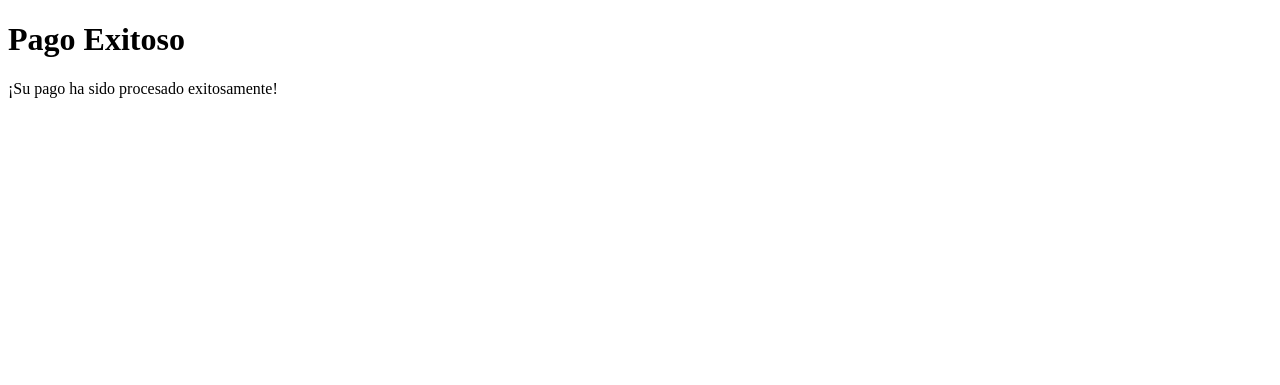
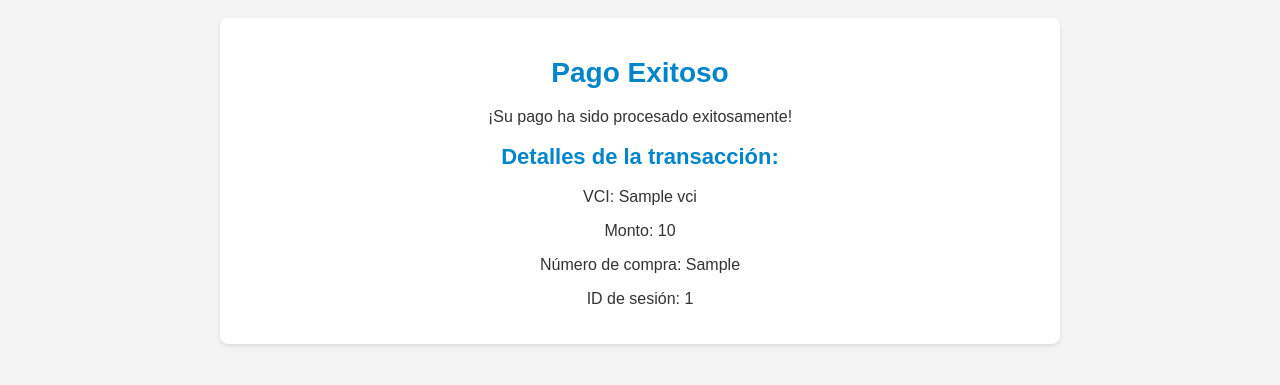
Before and after one commit to felipevega-dev/Flask-Swagger-Api, a Flask app: template ms-transbank/src/templates/pago_exitoso.html in a window 1280 px wide. Shown: the top 385 px of the page. Run offline with Flask 3, Linux system fonts and the light colour scheme; the template is opened without the code that fills it: most values are stand-ins (such as "Sample title", 1, 10 or a date in 2020).

Commit message:
TRANSBANK FUNCIONAL

```diff
--- a/ms-transbank/src/app.py
+++ b/ms-transbank/src/app.py
@@ -26,28 +26,57 @@ def crear_transaccion():
     amount = request.form.get('amount')
     return_url = request.form.get('return_url')
 
-    tx = Transaction(WebpayOptions(IntegrationCommerceCodes.WEBPAY_PLUS, IntegrationApiKeys.WEBPAY, IntegrationType.TEST))
+    options = WebpayOptions(IntegrationCommerceCodes.WEBPAY_PLUS, IntegrationApiKeys.WEBPAY, IntegrationType.TEST)
+    tx = Transaction(options)
     resp = tx.create(buy_order, session_id, amount, return_url)
 
     print(resp)
-    redirect_url = resp['url'] + '?token_ws=' + resp['token']
-    return redirect(redirect_url)
 
-@app.route('/formulario_pago', methods=['GET'])
+    if resp['token']:
+        redirect_url = resp['url'] + '?token_ws=' + resp['token']
+        return redirect(redirect_url)
+    else:
+        # Ocurrió un error al crear la transacción, mostrar mensaje de error
+        return render_template('pago_error.html', error_message='Error al crear la transacción')
+
+@app.route('/formulario_pago', methods=['GET', 'POST'])
 def formulario_pago():
-    return render_template('formulario_pago.html')
+    if request.method == 'POST':
+        return redirect(url_for('crear_transaccion'))
+    else:
+        return render_template('formulario_pago.html')
 
-@app.route('/confirmar_pago', methods=['POST'])
+@app.route('/confirmar_pago', methods=['POST', 'GET'])
 def confirmar_pago():
-    token = request.form.get('token_ws')
+    if request.method == 'GET':
+        token = request.args.get('token_ws')
+    elif request.method == 'POST':
+        token = request.form.get('token_ws')
+    else:
+        # Método no permitido, devuelve una respuesta adecuada
+        return 'Method Not Allowed', 405
 
     tx = Transaction(WebpayOptions(IntegrationCommerceCodes.WEBPAY_PLUS, IntegrationApiKeys.WEBPAY, IntegrationType.TEST))
     resp = tx.commit(token)
 
-    if resp['status'] == 'AUTHORIZED':
-        return render_template('pago_exitoso.html')
+    if resp['response_code'] == 0 and resp['status'] == 'AUTHORIZED':
+        # La transacción fue aprobada, muestra el comprobante o página de éxito al usuario
+        vci = resp['vci']
+        amount = resp['amount']
+        buy_order = resp['buy_order']
+        session_id = resp['session_id']
+        card_detail = resp['card_detail']
+        accounting_date = resp['accounting_date']
+        transaction_date = resp['transaction_date']
+        authorization_code = resp['authorization_code']
+        payment_type_code = resp['payment_type_code']
+        installments_number = resp['installments_number']
+
+        return render_template('pago_exitoso.html', vci=vci, amount=amount, buy_order=buy_order, session_id=session_id, card_detail=card_detail, accounting_date=accounting_date, transaction_date=transaction_date, authorization_code=authorization_code, payment_type_code=payment_type_code, installments_number=installments_number)
     else:
+        # La transacción no fue aprobada, muestra una página de error al usuario
         return render_template('pago_error.html')
+
 
 if __name__ == '__main__':
     app.run(port = 4002, debug=True)
--- /dev/null
+++ b/ms-transbank/src/static/style.css
@@ -0,0 +1,37 @@
+/* Estilos generales */
+body {
+    font-family: Arial, sans-serif;
+    background-color: #f4f4f4;
+    color: #333;
+    margin: 0;
+    padding: 0;
+}
+
+.container {
+    max-width: 800px;
+    margin: 0 auto;
+    padding: 20px;
+    background-color: #fff;
+    border-radius: 8px;
+    box-shadow: 0 2px 4px rgba(0, 0, 0, 0.1);
+    text-align: center;
+}
+
+h1, h2 {
+    color: #0085ca;
+}
+
+/* Estilos específicos para la plantilla pago_exitoso.html */
+h1 {
+    font-size: 28px;
+}
+
+h2 {
+    font-size: 22px;
+}
+
+p {
+    font-size: 16px;
+}
+
+/* Personaliza los estilos según tus preferencias */
--- a/ms-transbank/src/templates/formulario_pago.html
+++ b/ms-transbank/src/templates/formulario_pago.html
@@ -5,8 +5,8 @@
 </head>
 <body>
     <form action="{{ url_for('crear_transaccion') }}" method="POST">
-        <input type="text" name="buy_order" placeholder="Numero de compra">
-        <input type="text" name="session_id" placeholder="Session ID">
+        <input type="text" name="buy_order" placeholder="Número de compra">
+        <input type="text" name="session_id" placeholder="ID de sesión">
         <input type="text" name="amount" placeholder="Monto">
         <input type="hidden" name="return_url" value="{{ url_for('confirmar_pago', _external=True) }}">
         <input type="submit" value="Pagar">
--- a/ms-transbank/src/templates/pago_exitoso.html
+++ b/ms-transbank/src/templates/pago_exitoso.html
@@ -2,9 +2,20 @@
 <html>
 <head>
     <title>Pago Exitoso</title>
+    <link rel="stylesheet" href="../static/style.css">
 </head>
 <body>
-    <h1>Pago Exitoso</h1>
-    <p>¡Su pago ha sido procesado exitosamente!</p>
+    <br>
+    <div class="container">
+        <h1>Pago Exitoso</h1>
+        <p>¡Su pago ha sido procesado exitosamente!</p>
+
+        <h2>Detalles de la transacción:</h2>
+        <p>VCI: {{ vci }}</p>
+        <p>Monto: {{ amount }}</p>
+        <p>Número de compra: {{ buy_order }}</p>
+        <p>ID de sesión: {{ session_id }}</p>
+        <!-- Mostrar otros datos de la transacción aquí -->
+    </div>
 </body>
 </html>
```
